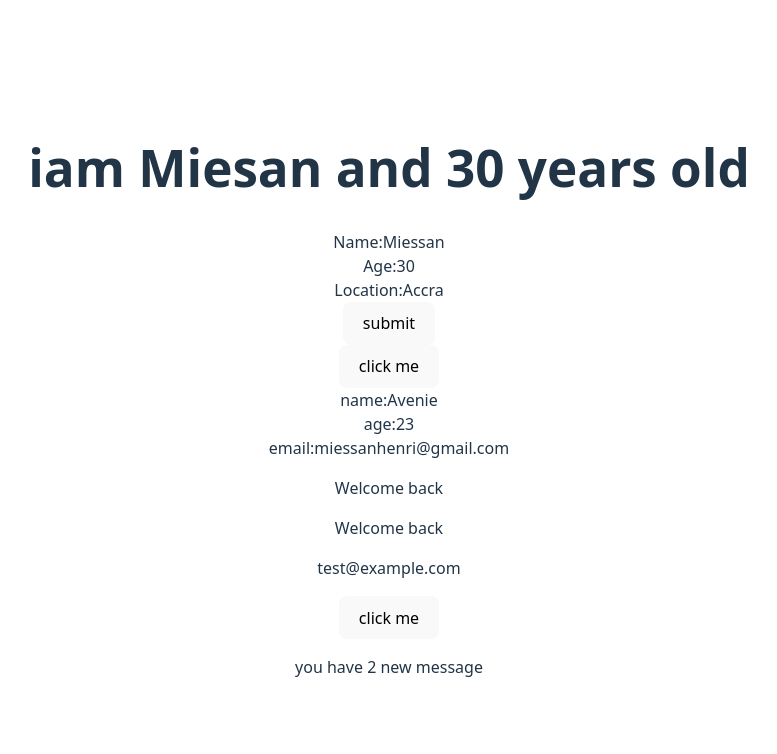
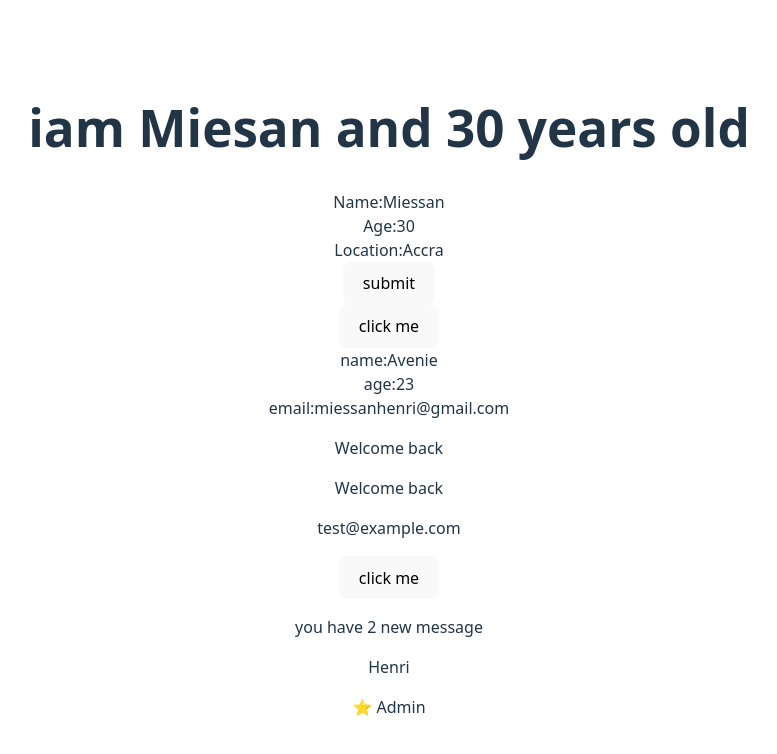
Before and after one commit to thesaint225/learningreaact-2025, a React (Vite) app: page / in a window 1280 px wide. Shown: the top 754 px of the page, without its empty margins (251-1028 px from the left). Built offline with nearby package versions, Linux system fonts and the light colour scheme.

Commit message:
conditional

```diff
--- a/src/App.tsx
+++ b/src/App.tsx
@@ -6,6 +6,7 @@ import Greeting from './components/greeting';
 import Notification from './components/Notification';
 import Profile from './components/profile';
 import UseCard from './components/UseCard';
+import UserBadge from './components/UserBadge';
 import UserEmail from './components/UserEmail';
 import WelcomeMessage from './components/WelcomeMessage';
 import CustomButton from './CustomButton';
@@ -42,6 +43,7 @@ function App() {
       <UserEmail hasEmail={true} />
       <ActionButton IsSubmitted={true} />
       <Notification count={2} />
+      <UserBadge name='Henri' isAdmin={true} isBanned={false} />
     </>
   );
 }
--- /dev/null
+++ b/src/components/UserBadge.tsx
@@ -0,0 +1,23 @@
+type UserInfo = {
+  name: string;
+  isAdmin: boolean;
+  isBanned: boolean;
+};
+
+export default function UserBadge({ name, isAdmin, isBanned }: UserInfo) {
+  let message;
+  if (isBanned) {
+    message = '❌ User is banned';
+  } else if (isAdmin) {
+    message = '⭐ Admin';
+  } else {
+    message = 'Regular User ';
+  }
+
+  return (
+    <>
+      <p>{name}</p>
+      <p>{message}</p>
+    </>
+  );
+}
```
